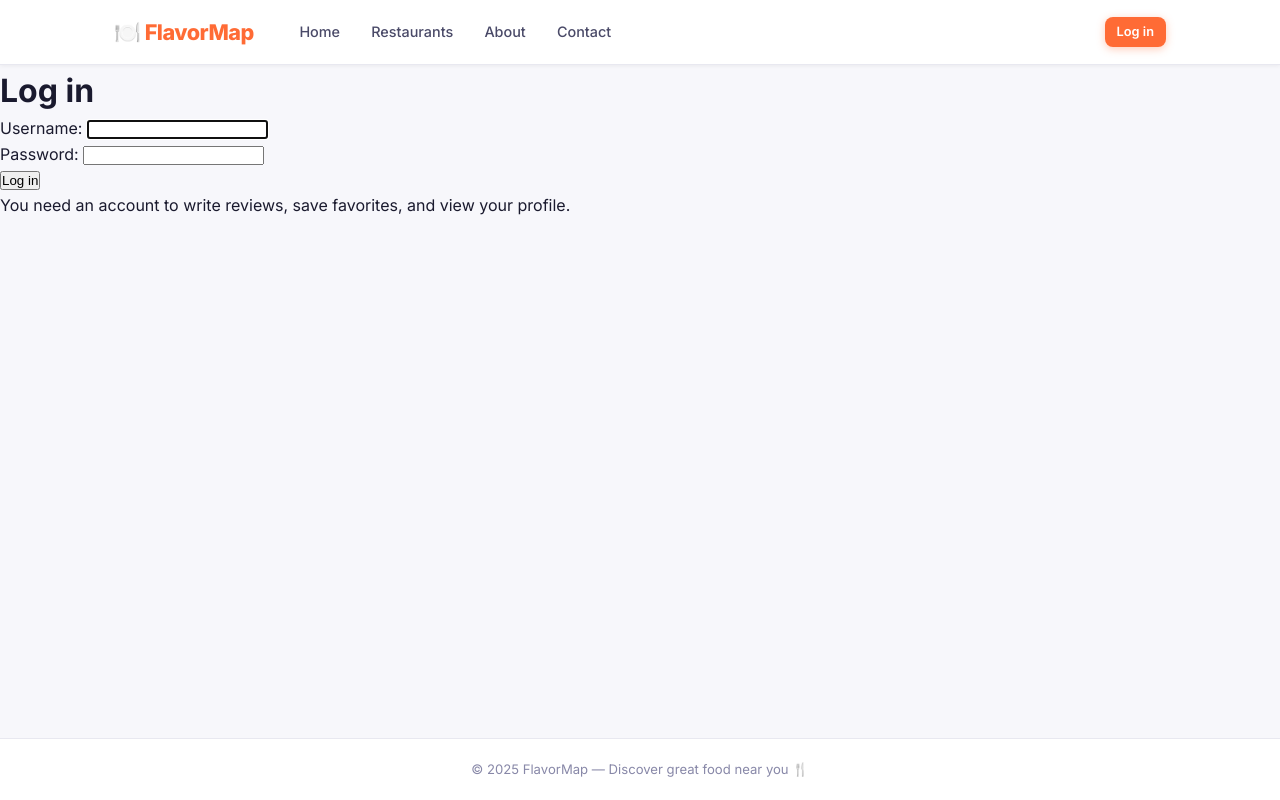
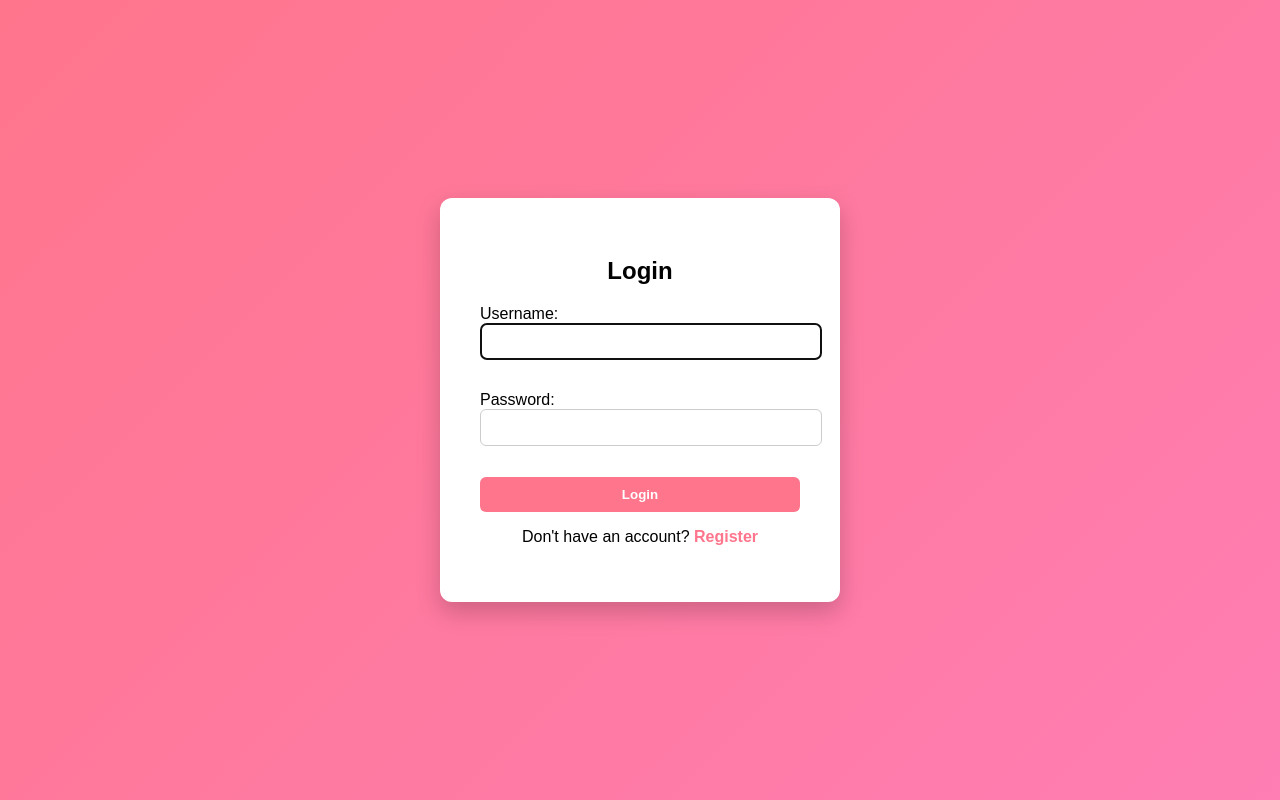
Before and after one commit to beyz100/FlavorMap-Project, a Django app: page /accounts/login/ in a window 1280 px wide. Run offline with Django 5.2, Linux system fonts and the light colour scheme.

Commit message:
completed person 4 tasks

```diff
--- a/restaurants/templates/registration/login.html
+++ b/restaurants/templates/registration/login.html
@@ -1,16 +1,86 @@
-{% extends 'restaurants/base.html' %}
+<!DOCTYPE html>
+<html lang="en">
+<head>
+    <meta charset="UTF-8">
+    <title>Login</title>
 
-{% block content %}
-    <h1>Log in</h1>
+    <style>
+        body {
+            margin: 0;
+            padding: 0;
+            font-family: Arial, sans-serif;
+            background: linear-gradient(135deg, #ff758c, #ff7eb3);
+            height: 100vh;
+            display: flex;
+            justify-content: center;
+            align-items: center;
+        }
 
-    {% if form.errors %}
-        <p>Your username and password did not match. Please try again.</p>
-    {% endif %}
+        .login-box {
+            background: white;
+            padding: 40px;
+            border-radius: 12px;
+            width: 320px;
+            box-shadow: 0 10px 25px rgba(0,0,0,0.2);
+        }
 
-    <form method="post" action="{% url 'login' %}">
+        h2 {
+            text-align: center;
+            margin-bottom: 20px;
+        }
+
+        input {
+            width: 100%;
+            padding: 10px;
+            margin-bottom: 15px;
+            border: 1px solid #ccc;
+            border-radius: 6px;
+        }
+
+        button {
+            width: 100%;
+            padding: 10px;
+            background: #ff758c;
+            color: white;
+            border: none;
+            border-radius: 6px;
+            cursor: pointer;
+            font-weight: bold;
+        }
+
+        button:hover {
+            background: #e85d75;
+        }
+
+        .register-link {
+            text-align: center;
+            margin-top: 15px;
+        }
+
+        .register-link a {
+            color: #ff758c;
+            text-decoration: none;
+            font-weight: bold;
+        }
+    </style>
+</head>
+
+<body>
+
+<div class="login-box">
+    <h2>Login</h2>
+
+    <form method="POST">
         {% csrf_token %}
         {{ form.as_p }}
-        <button type="submit">Log in</button>
+
+        <button type="submit">Login</button>
     </form>
-    <p>You need an account to write reviews, save favorites, and view your profile.</p>
-{% endblock %}
+
+    <div class="register-link">
+        <p>Don't have an account? <a href="/register/">Register</a></p>
+    </div>
+</div>
+
+</body>
+</html>
--- a/restaurants/urls.py
+++ b/restaurants/urls.py
@@ -34,4 +34,5 @@ urlpatterns = [
     path('opening-hours/<int:id>/delete/', views.delete_opening_hours, name='delete_opening_hours'),
     path('restaurants/<int:restaurant_id>/photos/add/', views.add_photo, name='add_photo'),
     path('photos/<int:id>/delete/', views.delete_photo, name='delete_photo'),
+    path('review/<int:id>/like/', views.toggle_review_like, name='toggle_review_like'),
 ]
```
Also changed, not shown: restaurants/models.py (+8 -0 lines), restaurants/templates/restaurants/detail.html (+21 -1 lines), restaurants/templates/users/register.html (+85 -6 lines), restaurants/views.py (+56 -3 lines), restaurants/migrations/0012_reviewlike.py (added).
